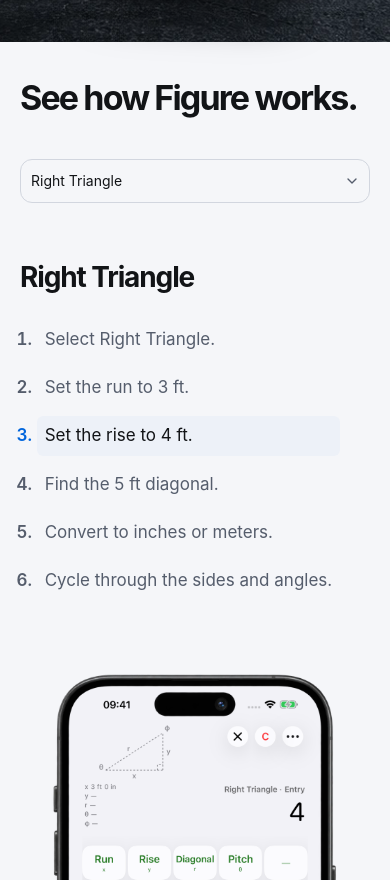
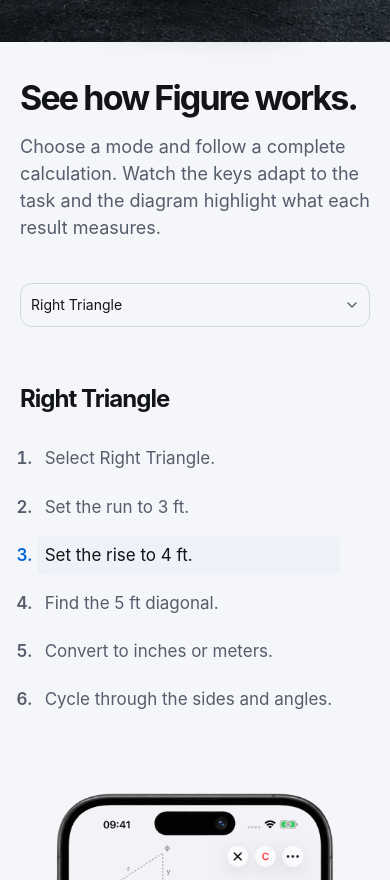
Before and after one commit to tvr-works/figure-site, a React (Vite) app: page / in a window 390 px wide. Shown: the part 1000-1880 px from the top of the page. Built offline with nearby package versions, Linux system fonts and the light colour scheme; a web font is replaced by a local one.

Commit message:
Clarify demo introduction and reduce mode title emphasis

```diff
--- a/index.html
+++ b/index.html
@@ -36,6 +36,7 @@
   <section id="demo" class="demo-section" aria-labelledby="demo-title">
     <div class="page-width">
       <h2 id="demo-title" class="demo-section-title">See how Figure works.</h2>
+      <p class="demo-section-intro">Choose a mode and follow a complete calculation. Watch the keys adapt to the task and the diagram highlight what each result measures.</p>
       <div id="product-demo">
         <div class="fallback-proof">
           <div><h3>Right Triangle</h3><ol><li>Select Right Triangle.</li><li>Set the run to 3 ft.</li><li>Set the rise to 4 ft.</li><li>Find the 5 ft diagonal.</li><li>Convert to inches or meters.</li><li>Cycle through the sides and angles.</li></ol></div>
--- a/src/styles.css
+++ b/src/styles.css
@@ -84,8 +84,9 @@
 .compatibility { margin: 0; font-size: 13px; line-height: 1.6; color: #b9bec7; }
 .hero-phone { width: min(100%, 294px); max-height: 615px; object-fit: contain; justify-self: center; filter: drop-shadow(0 18px 20px #0008); }
 .demo-section { padding-block: 42px 16px; background: var(--background); scroll-margin-top: 18px; }
-.demo-section-title { margin: 0 0 36px; font-size: clamp(34px, 4.15vw, 58px); line-height: 1.07; letter-spacing: -.055em; font-weight: 700; }
-.calculation-layout .proof-copy h3, .fallback-proof h3 { margin: 0 0 19px; font-size: 32px; line-height: 1.15; letter-spacing: -.04em; font-weight: 650; overflow-wrap: anywhere; }
+.demo-section-title { margin: 0 0 16px; font-size: clamp(34px, 4.15vw, 58px); line-height: 1.07; letter-spacing: -.055em; font-weight: 700; }
+.demo-section-intro { max-width: 780px; margin: 0 0 36px; color: var(--muted-foreground); font-size: 20px; line-height: 1.5; }
+.calculation-layout .proof-copy h3, .fallback-proof h3 { margin: 0 0 19px; font-size: 24px; line-height: 1.15; letter-spacing: -.04em; font-weight: 650; overflow-wrap: anywhere; }
 /* Figure variants are owned by the generated component definitions. */
 .calculation-layout { display: grid; grid-template-columns: 180px minmax(0, 1fr) 300px; align-items: start; gap: 36px; min-height: 690px; padding-block: 16px 8px; }
 .help-section { padding-block: 36px; border-top: 1px solid var(--border); background: #eef1f6; scroll-margin-top: 18px; }
@@ -166,8 +167,7 @@
   .hero-phone { width: 240px; max-height: none; }
   .hero-shell { background-position: 66% bottom; background-size: auto 100%; }
   .demo-section { padding-top: 38px; }
-  .demo-section-title { margin-bottom: 30px; }
-  .calculation-layout .proof-copy h3, .fallback-proof h3 { font-size: 28px; }
+  .demo-section-intro { margin-bottom: 30px; font-size: 18px; }
   .calculation-layout, .help-layout { grid-template-columns: 1fr; gap: 30px; min-height: 0; padding-block: 12px 22px; }
   .help-section { padding-block: 30px; }
   .mode-picker { display: flex; flex-wrap: wrap; align-items: end; gap: 10px 12px; margin-bottom: 28px; }
```
Also changed, not shown: 1 other file (tests, documents, lock files or other folders).
